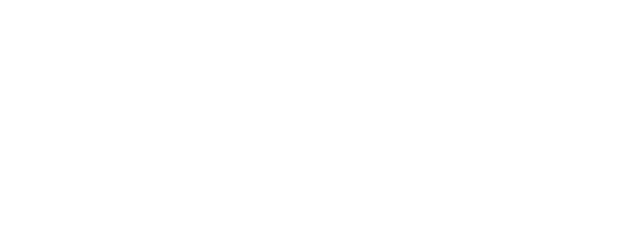
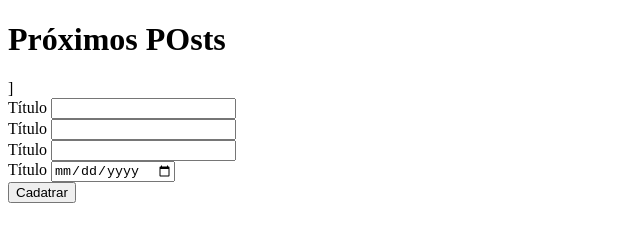
Before and after one commit to giobasiliox/objects-posts, a plain HTML site: page index.html in a window 1280 px wide. Shown: the whole page, without its empty margins (0-640 px from the left). Drawn offline with Linux system fonts and the light colour scheme.

Commit message:
feat: create form

```diff
--- a/index.html
+++ b/index.html
@@ -8,6 +8,29 @@
     <title>Posts</title>
 </head>
 <body>
+    <h1> Próximos POsts</h1>]
+    <div id="postForm">
+    <div>
+        <label for="title">Título</label>
+        <input type="text" id="title" name="title" required>
+    </div>
 
+    <div>
+        <label for="resume">Título</label>
+        <input type="text" id="resume" name="resume" required>
+    </div>
+
+    <div >
+        <label for="publisher">Título</label>
+        <input type="text" id="publisher" name="publisher" required>
+    </div>
+
+    <div>
+        <label for="date">Título</label>
+        <input type="date" id="date" name="date" required>
+    </div>
+
+    <button>Cadatrar</button>
+</div>
 </body>
 </html>
```
